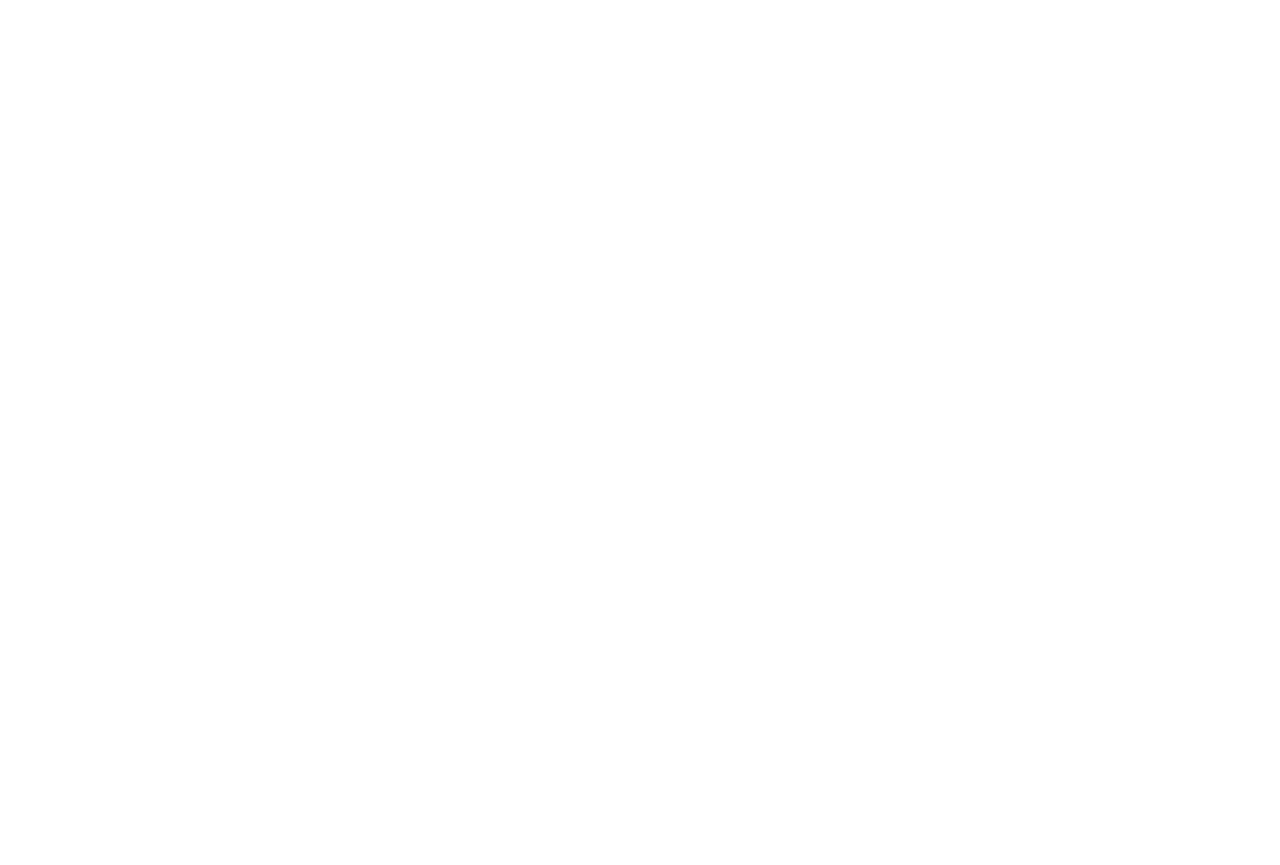
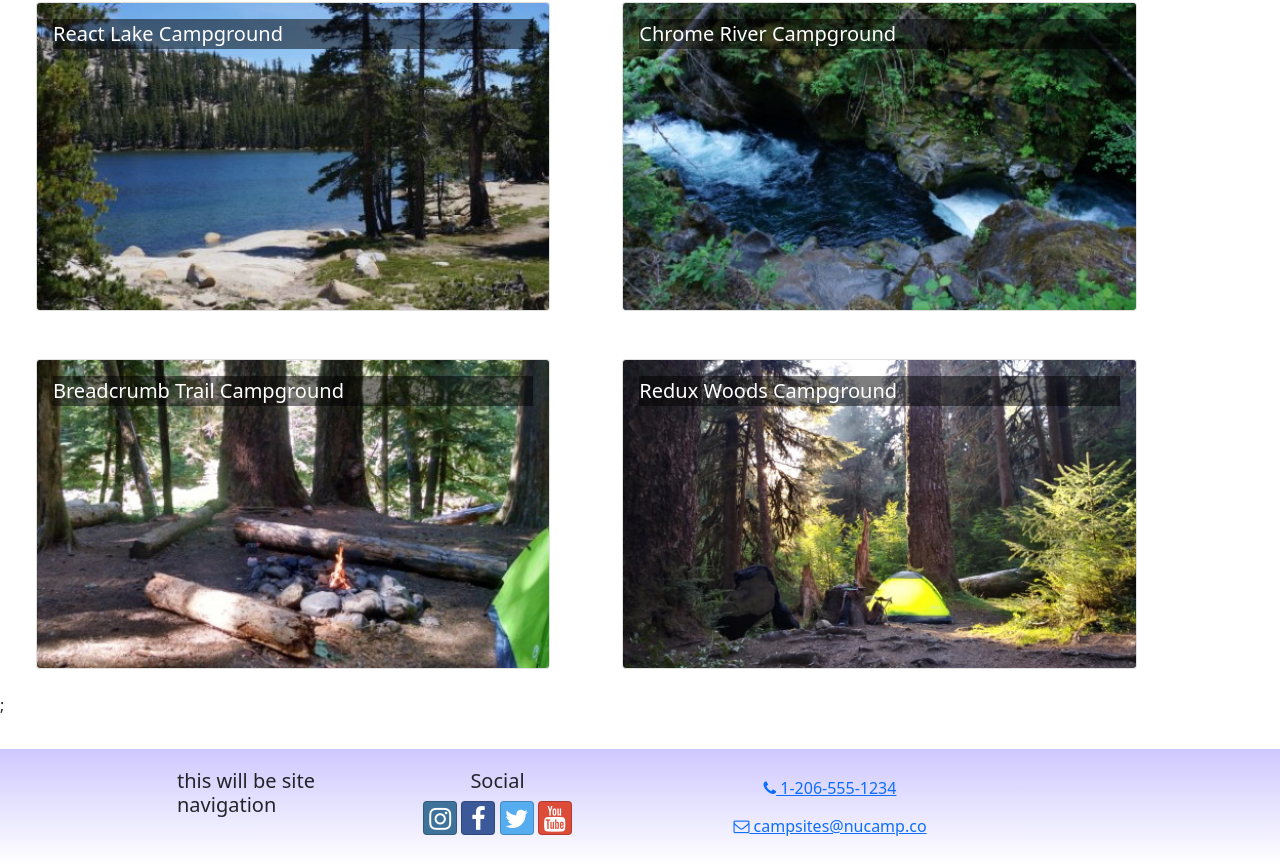
Before and after one commit to mk-bishop/react-class, a React (Create React App) app: page / in a window 1280 px wide. Shown: the part 206-1071 px from the top of the page. Before the commit the page ends 800 px from the top, so only its background shows below. Built offline with nearby package versions, Linux system fonts and the light colour scheme.

Commit message:
week 1 workshop

```diff
--- a/src/App.js
+++ b/src/App.js
@@ -1,21 +1,15 @@
-import React from 'react';
-import { Container, Navbar, NavbarBrand } from 'reactstrap';
-import NucampLogo from './app/assets/img/logo.png';
-
+import Header from './components/Header';
+import CampsitesList from './features/campsites/CampsitesList';
+import Footer from './components/Footer';
 
 import './App.css';
 
 function App() {
   return (
     <div className="App">
-      <Navbar dark color="primary" sticky="top" expand="md">
-        <Container>
-          <NavbarBrand href="/">
-              <img src={NucampLogo} alt="nucamp logo" />
-          </NavbarBrand>
-        </Container>
-      </Navbar>
-      I'm ready for workshop!
+      <Header />;
+      <CampsitesList />;
+      <Footer />
     </div>
 
   );
--- /dev/null
+++ b/src/components/Footer.js
@@ -0,0 +1,61 @@
+import {Container, Row, Col} from 'reactstrap';
+
+const Footer = () => {
+    return (
+        <footer className='site-footer'>
+            <Container>
+                <Row>
+                    <Col xs={{ size: 4, offset: 1}} sm='2'>
+                        <h5>this will be site navigation</h5>
+                    </Col>
+                    <Col xs='6' sm='3' className='text-center'>
+                    <h5>Social</h5>
+                        <a
+                            className='btn btn-social-icon btn-instagram'
+                            href='http://instagram.com/'
+                        >
+                            <i className='fa fa-instagram' />
+                        </a>{' '}
+                        <a
+                            className='btn btn-social-icon btn-facebook'
+                            href='http://www.facebook.com/'
+                        >
+                            <i className='fa fa-facebook' />
+                        </a>{' '}
+                        <a
+                            className='btn btn-social-icon btn-twitter'
+                            href='http://twitter.com/'
+                        >
+                            <i className='fa fa-twitter' />
+                        </a>{' '}
+                        <a
+                            className='btn btn-social-icon btn-google'
+                            href='http://youtube.com/'
+                        >
+                            <i className='fa fa-youtube' />
+                        </a>
+                    </Col>
+                    <Col sm='4' className='text-center'>
+                    <a
+                            role='button'
+                            className='btn btn-link'
+                            href='tel:+12065551234'
+                        >
+                            <i className='fa fa-phone' /> 1-206-555-1234
+                        </a>
+                        <br />
+                        <a
+                            role='button'
+                            className='btn btn-link'
+                            href='mailto:notreal@notreal.co'
+                        >
+                            <i className='fa fa-envelope-o' /> campsites@nucamp.co
+                        </a>
+                    </Col>
+                </Row>
+            </Container>
+        </footer>
+    );
+};
+
+export default Footer;
--- /dev/null
+++ b/src/components/Header.js
@@ -0,0 +1,16 @@
+import { Navbar, NavbarBrand } from 'reactstrap';
+import NucampLogo from '../app/assets/img/logo.png';
+
+const Header = () => {
+    return (
+        <Navbar dark color="primary" sticky="top" expand="md">
+        <>
+          <NavbarBrand href="/">
+              <img src={NucampLogo} alt="nucamp logo" />
+          </NavbarBrand>
+        </>
+      </Navbar>
+    );
+};
+
+export default Header;
--- /dev/null
+++ b/src/features/campsites/CampsiteCard.js
@@ -0,0 +1,19 @@
+import { Card, CardImg, CardImgOverlay, CardTitle } from 'reactstrap';
+
+const CampsiteCard = (props) => {
+    return(
+        <Card>
+            <CardImg
+                width='100%'
+                src={props.campsite.image}
+                alt={props.campsite.name}
+            />
+            <CardImgOverlay>
+                <CardTitle>{props.campsite.name}</CardTitle>
+            </CardImgOverlay>
+        </Card>
+    );
+};
+
+
+export default CampsiteCard;
--- /dev/null
+++ b/src/features/campsites/CampsitesList.js
@@ -0,0 +1,19 @@
+import { CAMPSITES } from '../../app/shared/CAMPSITES';
+import {Col, Row} from 'reactstrap';
+import CampsiteCard from './CampsiteCard';
+
+const CampsitesList = () => {
+    return (
+        <Row className='ms-auto'>
+            {CAMPSITES.map((campsite) => {
+                return (
+                    <Col md='5' className='m-4' key={campsite.id}>
+                        <CampsiteCard campsite={campsite} />
+                    </Col>
+                );
+            })}
+        </Row>
+    );
+};
+
+export default CampsitesList;
```
